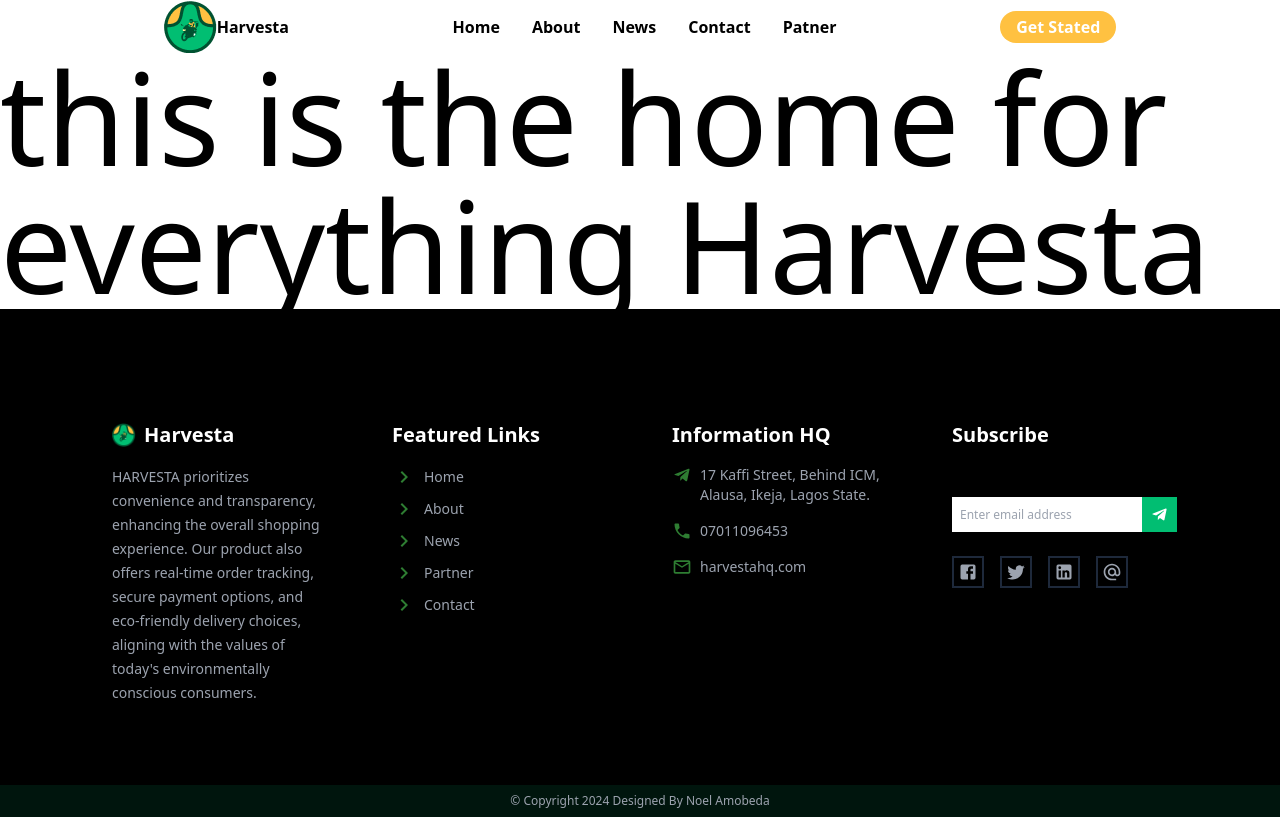
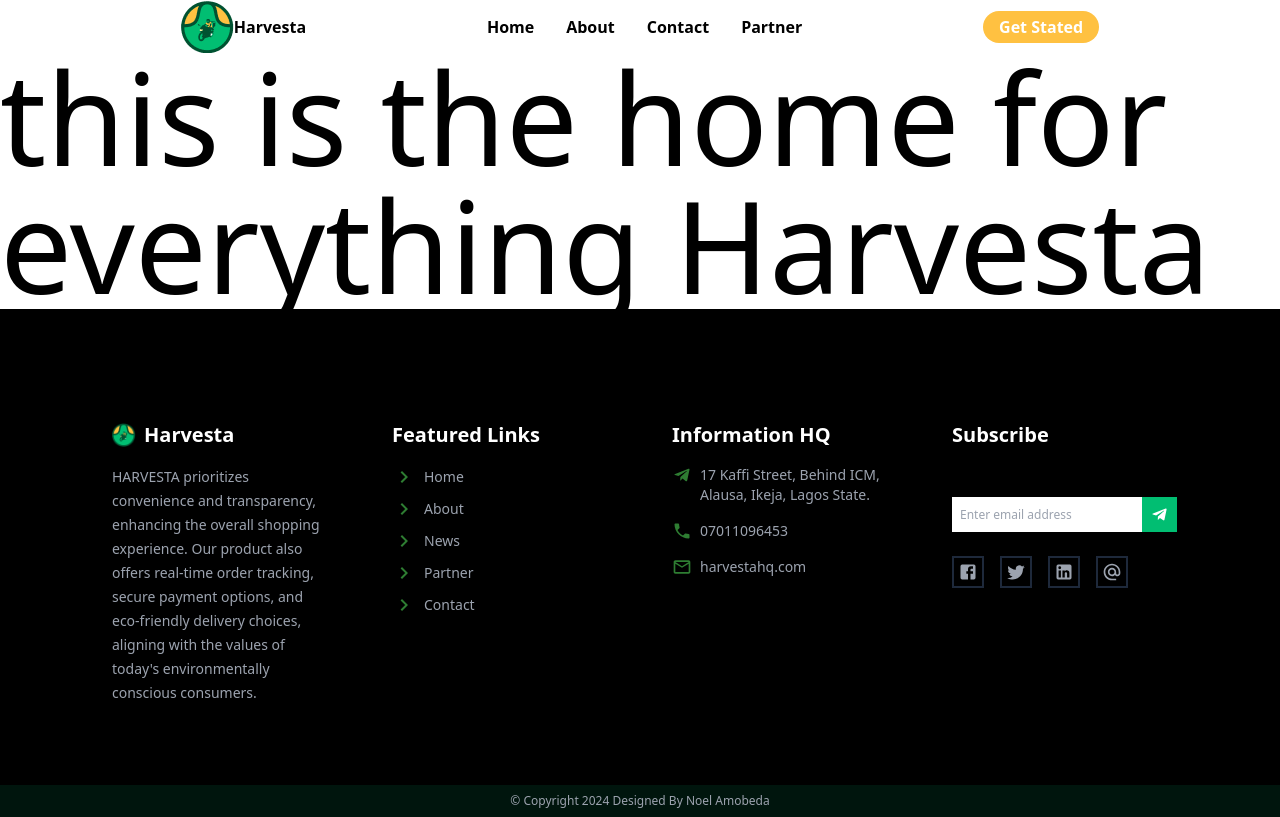
Before and after one commit to Havesta-Logistics-Limited/Havesta_Home_Web_V1, a React (Vite) app: page / in a window 1280 px wide. Built offline with nearby package versions, Linux system fonts and the light colour scheme.

Commit message:
navbar refactoring

```diff
--- a/src/components/Footer.jsx
+++ b/src/components/Footer.jsx
@@ -91,7 +91,7 @@ const Footer = () => {
         </div>
       </div>
       <div  className="w-full h-auto bg-harvestaDarkGreen absolute bottom-0 left-0 text-xs text-center align-middle p-2">
-      © Copyright 2024 Designed By Noel Amobeda
+        © Copyright 2024 Designed By Noel Amobeda
       </div>
     </footer>
   );
--- a/src/components/Navbar.jsx
+++ b/src/components/Navbar.jsx
@@ -1,5 +1,5 @@
-import React from 'react'
 import { Link } from 'react-router-dom'
+import navRoutes from '../routes/nav.routes'
 
 const Navbar = () => {
   return (
@@ -10,11 +10,9 @@ const Navbar = () => {
                 <p>Harvesta</p>
                 </div>
                     <div className='flex flex-row gap-8'>
-                            <Link to={'/home'}>Home</Link>
-                            <Link to={'/about'}>About</Link>
-                            <Link to={'/news'}>News</Link>
-                            <Link to={'/contact'}>Contact</Link>
-                            <Link to={'/patner'}>Patner</Link>
+                            {navRoutes.map((item, index)=>(
+                                <Link to={item.path} key={index}>{item.name}</Link>
+                            ))}
                     </div>
                     <Link>
                     <button className='bg-harvestaYellow px-4 py-1 rounded-full text-white'>Get Stated</button>
```
